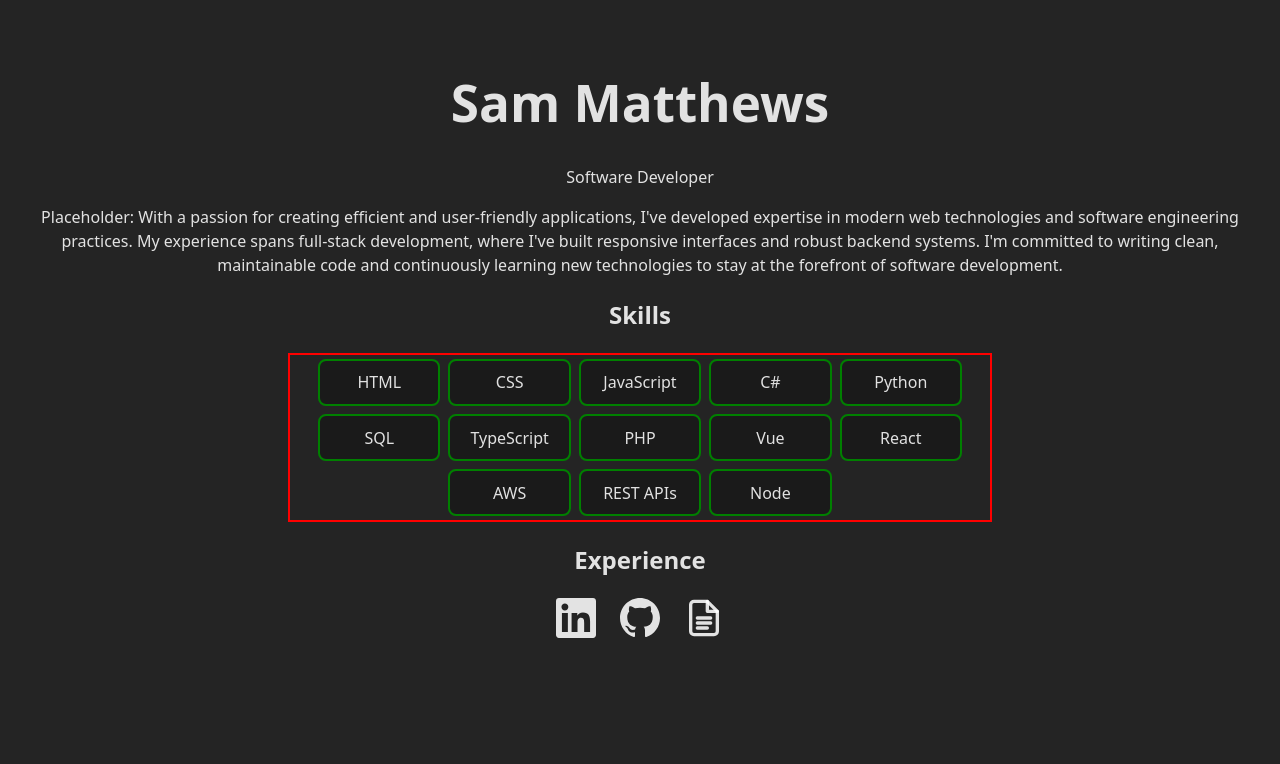
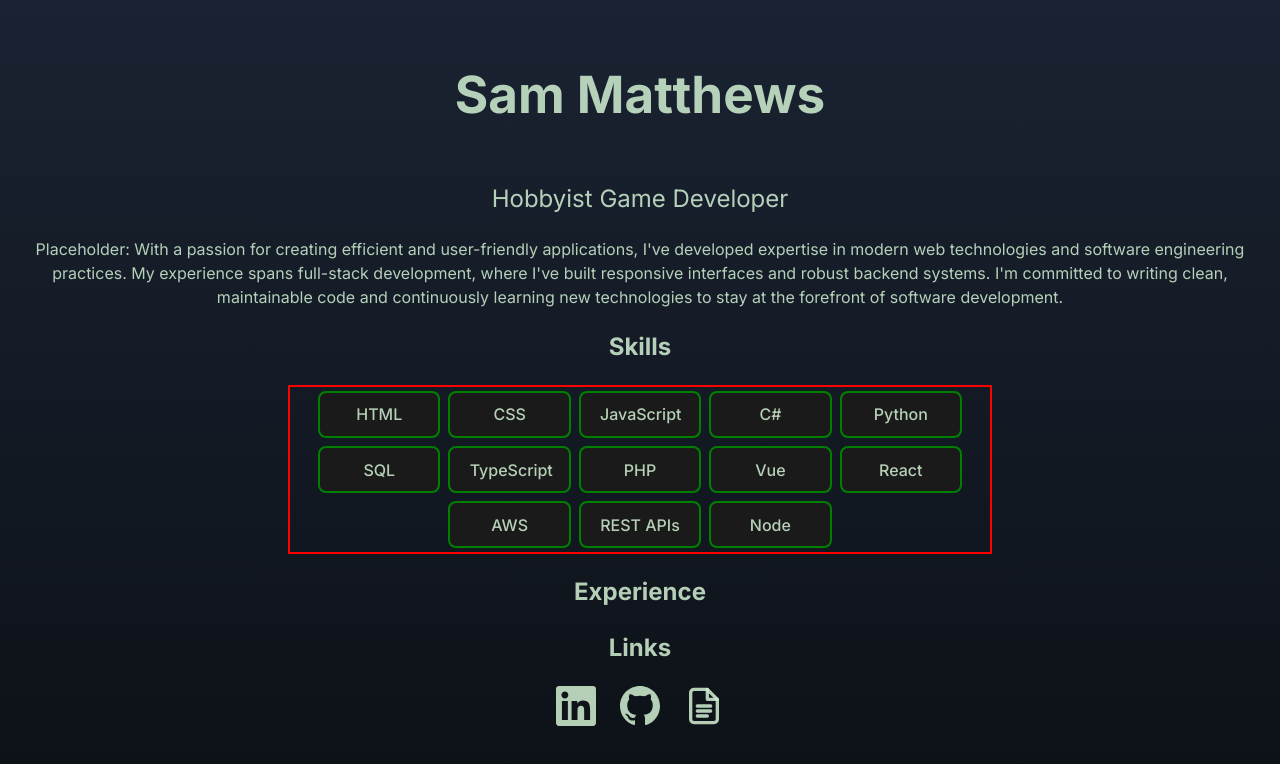
Before and after one commit to SamMatthews96/portfolio, a Vue app: page / in a window 1280 px wide. Shown: the top 764 px of the page. Built offline with nearby package versions, Linux system fonts and the light colour scheme.

Commit message:
Added Headline & animation

```diff
--- a/index.html
+++ b/index.html
@@ -4,6 +4,9 @@
     <meta charset="UTF-8" />
     <link rel="icon" type="image/svg+xml" href="/vite.svg" />
     <meta name="viewport" content="width=device-width, initial-scale=1.0" />
+    <link rel="preconnect" href="https://fonts.googleapis.com">
+    <link rel="preconnect" href="https://fonts.gstatic.com" crossorigin>
+    <link href="https://fonts.googleapis.com/css2?family=Inter:wght@300;400;500;600;700&display=swap" rel="stylesheet">
     <title>Sam Matthews</title>
   </head>
   <body>
--- a/src/App.vue
+++ b/src/App.vue
@@ -2,12 +2,13 @@
 
 import Skills from './components/Skills.vue'
 import Links from './components/Links.vue';
+import Headline from './components/Headline.vue';
 
 </script>
 
 <template>
   <h1>Sam Matthews</h1>
-  <p>Software Developer </p>
+  <Headline />
   <!-- Personal Summary -->
   <p>
     Placeholder: With a passion for creating efficient and user-friendly applications, I've developed expertise in
--- /dev/null
+++ b/src/components/Headline.vue
@@ -0,0 +1,77 @@
+<template>
+    <div class="headline-container">
+        <transition name="slide">
+            <p :key="currentIndex" class="headline-text">
+                {{ headlines[currentIndex] }}
+            </p>
+        </transition>
+    </div>
+</template>
+
+<script setup lang="ts">
+import { ref, onMounted, onUnmounted } from 'vue';
+
+const headlines = ref([
+    'Software Developer',
+    'Hobbyist Game Developer',
+    'Dark Theme Enjoyer'
+]);
+
+const currentIndex = ref(0);
+let intervalId: number | null = null;
+
+onMounted(() => {
+    // Change headline every 4 seconds
+    intervalId = window.setInterval(() => {
+        currentIndex.value = (currentIndex.value + 1) % headlines.value.length;
+    }, 4000);
+});
+
+onUnmounted(() => {
+    if (intervalId !== null) {
+        clearInterval(intervalId);
+    }
+});
+</script>
+
+<style scoped>
+.headline-container {
+    position: relative;
+    height: 4em;
+    overflow: hidden;
+    margin: 1rem 0;
+}
+
+.headline-text {
+    font-size: 1.5em;
+    white-space: nowrap;
+    position: absolute;
+    width: 100%;
+    left: 0;
+}
+
+/* Slide out animation - current text moves right */
+.slide-leave-active {
+    transition: transform 0.6s ease-in-out, opacity 0.4s ease-in-out;
+}
+
+.slide-leave-to {
+    transform: translateX(100%);
+    opacity: 0;
+}
+
+/* Slide in animation - new text comes from left */
+.slide-enter-active {
+    transition: transform 0.6s ease-in-out, opacity 0.4s ease-in-out;
+}
+
+.slide-enter-from {
+    transform: translateX(-100%);
+    opacity: 0;
+}
+
+.slide-enter-to {
+    transform: translateX(0);
+    opacity: 1;
+}
+</style>
--- a/src/components/Links.vue
+++ b/src/components/Links.vue
@@ -9,6 +9,7 @@ const cvUrl = '/cv.pdf';
 </script>
 
 <template>
+    <h2>Links</h2>
   <div class="links-container">
     <a
       :href="linkedinUrl"
@@ -56,7 +57,7 @@ const cvUrl = '/cv.pdf';
   justify-content: center;
   width: 40px;
   height: 40px;
-  color: rgba(255, 255, 255, 0.87);
+  color: var(--font-color);
   text-decoration: none;
   transition: transform 0.2s ease, color 0.2s ease;
   cursor: pointer;
--- a/src/style.css
+++ b/src/style.css
@@ -1,16 +1,22 @@
 :root {
-  font-family: system-ui, Avenir, Helvetica, Arial, sans-serif;
+  font-family: 'Inter', system-ui, -apple-system, BlinkMacSystemFont, 'Segoe UI', sans-serif;
   line-height: 1.5;
   font-weight: 400;
 
   color-scheme: dark;
-  color: rgba(255, 255, 255, 0.87);
-  background-color: #242424;
+  --font-color: rgba(206, 236, 207, 0.87);
+  color: var(--font-color);
 
   font-synthesis: none;
   text-rendering: optimizeLegibility;
   -webkit-font-smoothing: antialiased;
   -moz-osx-font-smoothing: grayscale;
+}
+
+body {
+  background: linear-gradient(to bottom, #1a2332, #0d1117);
+  min-height: 100vh;
+  margin: 0;
 }
 
 .test-border {
```
Also changed, not shown: 1 other file (tests, documents, lock files or other folders).
